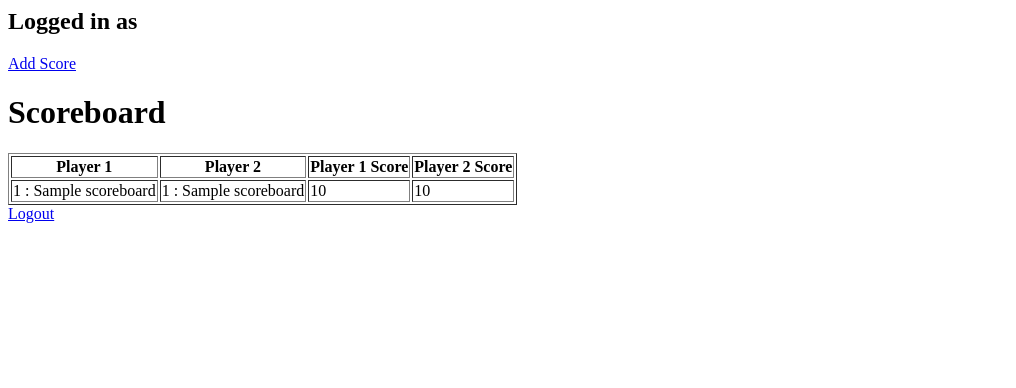
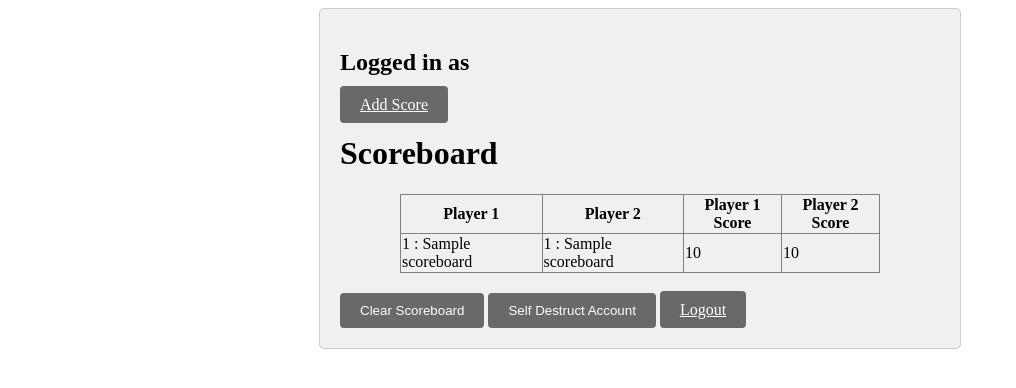
Before and after one commit to SolDev69/python_db_sys, a Flask app: page /scoreboard in a window 1280 px wide. Shown: the top 388 px of the page, without its empty margins (0-1016 px from the left). Run offline with Flask 3, Linux system fonts and the light colour scheme; tables that the repository leaves empty hold one stand-in row (values such as "Sample post").

Commit message:
cleanup and add delete user method

```diff
--- a/app.py
+++ b/app.py
@@ -108,5 +108,20 @@
     if request.method == "GET":
         return render_template("scoreboard/addscore.html")
 
+@app.route("/scoreboard/clear", methods=["POST"])
+def clear_scoreboard():
+    cur.execute("DELETE FROM scoreboard")
+    con.commit()
+    return redirect("/scoreboard")
+
+@app.route("/scoreboard/selfdestruct", methods=["POST"])
+def self_destruct():
+    global saved_row
+    cur.execute("DELETE FROM users WHERE id = %s", (saved_row[0],))
+    cur.execute("DELETE FROM scoreboard WHERE user1_id = %s OR user2_id = %s", (saved_row[0], saved_row[0]))
+    con.commit()
+    saved_row = []
+    return redirect("/")
+
 if __name__ == "__main__":
     app.run(host = "0.0.0.0", debug=True)
--- a/static/global.css
+++ b/static/global.css
@@ -20,3 +20,9 @@
     border-radius: 4px;
     cursor: pointer;
 }
+
+#scoreboard-table {
+    width: 80%;
+    margin: 20px auto;
+    border-collapse: collapse;
+}
--- a/templates/scoreboard/addscore.html
+++ b/templates/scoreboard/addscore.html
@@ -5,6 +5,7 @@
 
 </head>
 <body>
+    <div class="blob">
         <h1>Add Score</h1>
         <form method="POST" action="/scoreboard/addscore">
             <label for="user2">Opponent User:</label>
@@ -17,5 +18,6 @@
             <input type="reset" value="Reset" class="blob-button">
             <input type="button" value="Back to Scoreboard" class="blob-button" onclick="window.location.href='/scoreboard'">
         </form>
+    </div>
 </body>
 </html>
--- a/templates/scoreboard/index.html
+++ b/templates/scoreboard/index.html
@@ -4,10 +4,11 @@
     <link rel="stylesheet" type="text/css" href="/static/global.css">
 </head>
 <body>
+    <div class="blob">
         <h2>Logged in as {{ login }}</h2>
-    <a href="/scoreboard/addscore">Add Score</a>
+        <a href="/scoreboard/addscore" class="blob-button">Add Score</a>
         <h1>Scoreboard</h1>
-    <table border="1">
+        <table border="1" id="scoreboard-table">
             <tr>
                 <th>Player 1</th>
                 <th>Player 2</th>
@@ -23,6 +24,14 @@
             </tr>
             {% endfor %}
         </table>
-    <a href="/">Logout</a>
+        <!-- Clear scoreboard -->
+        <form method="POST" action="/scoreboard/clear" style="display:inline;">
+            <input type="submit" value="Clear Scoreboard" class="blob-button">
+        </form>
+        <form method="POST" action="/scoreboard/selfdestruct" style="display:inline;">
+            <input type="submit" value="Self Destruct Account" class="blob-button">
+        </form>
+        <a href="/" class="blob-button">Logout</a>
+    </div>
 </body>
 </html>
```
Lines whose indentation alone changed are shown as unchanged.
